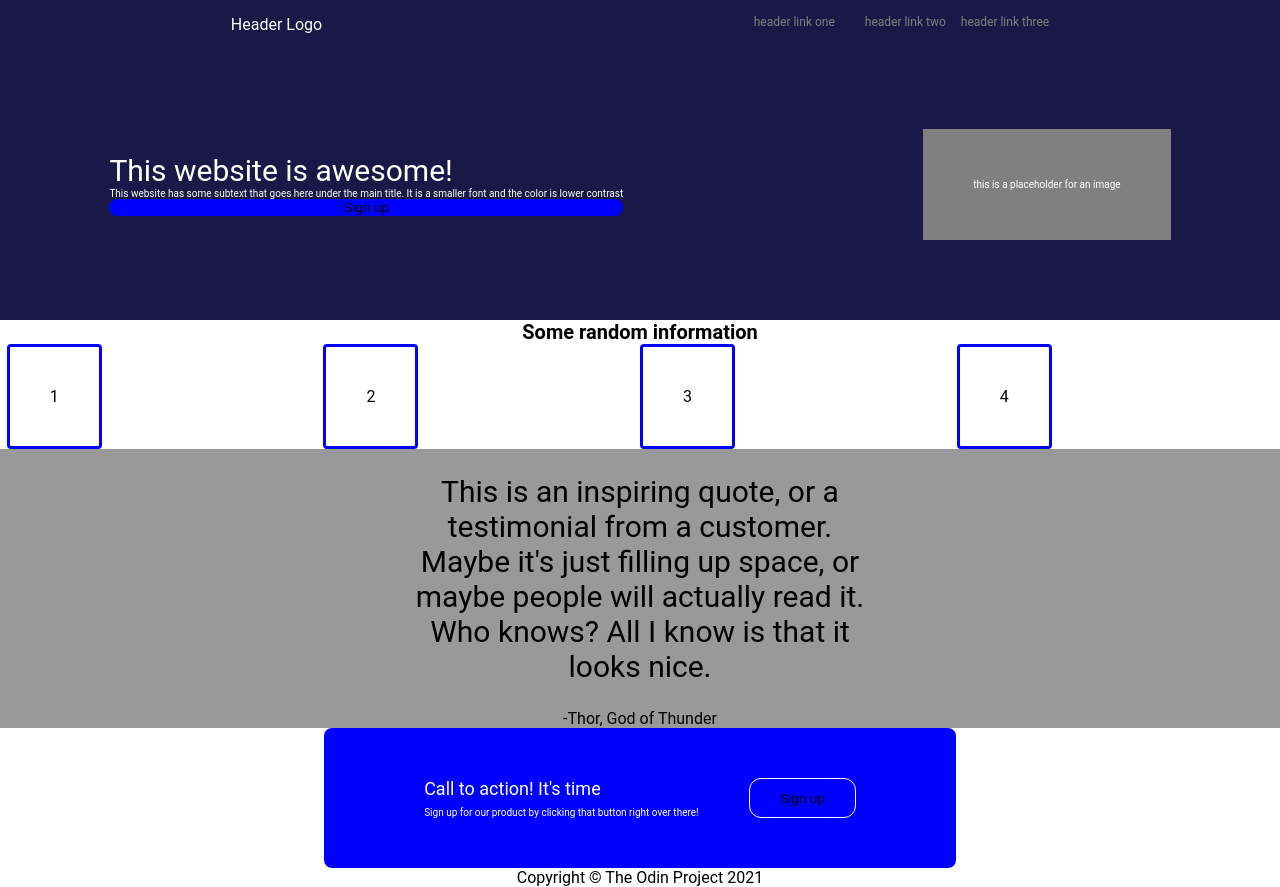
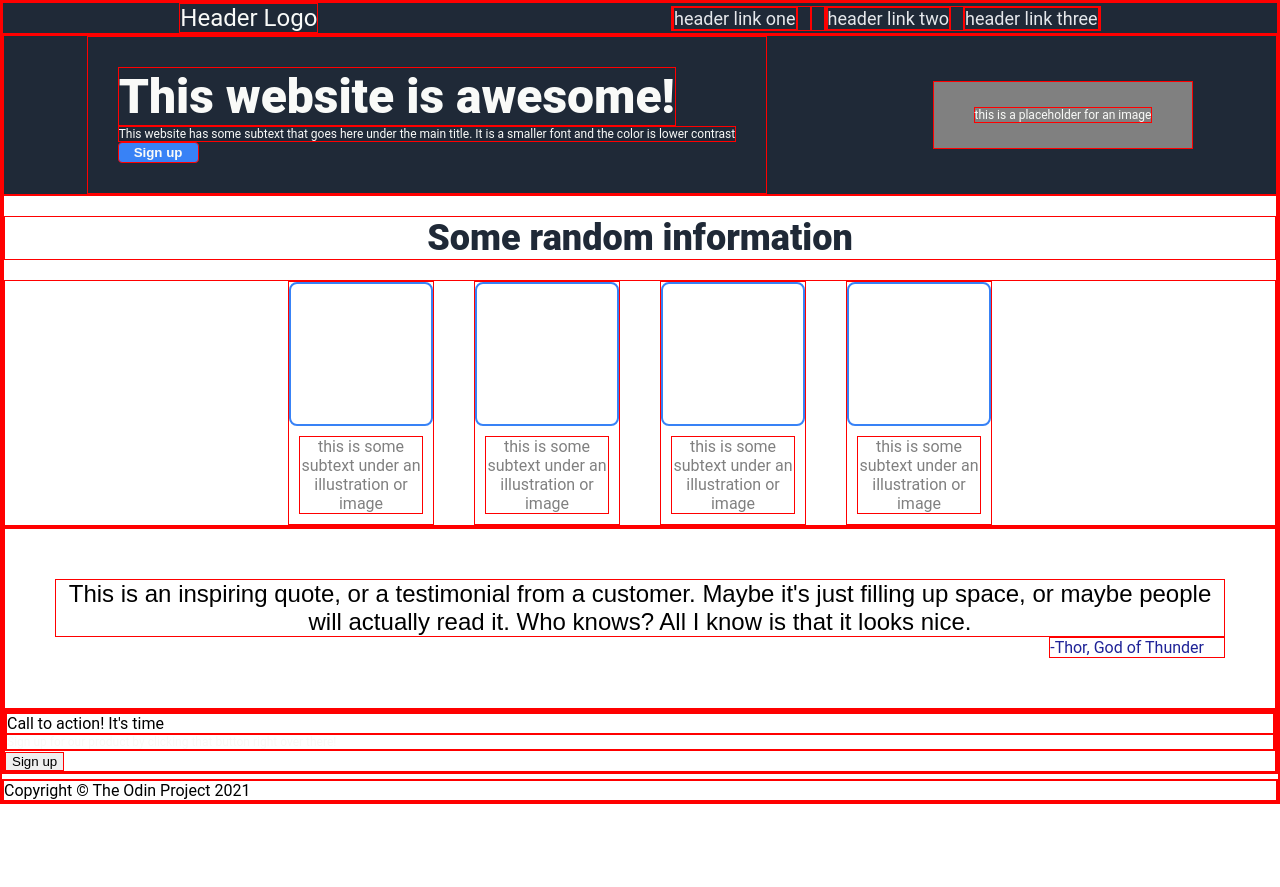
Before and after one commit to LouisFP/Landing-Page, a plain HTML site: page index.html in a window 1280 px wide. After the commit the page ends 804 px from the top, so only its background shows below. Drawn offline with Linux system fonts and the light colour scheme.

Commit message:
Edit index.html and styles.css

```diff
--- a/index.html
+++ b/index.html
@@ -17,38 +17,47 @@
         </ul>
     </div>
     <div class="body">
-    <div class="first">
+    <div class="boxes blue">
         <div class="text">
             <div class="title">This website is awesome!</div>
             <div class="subtext">This website has some subtext that goes here under the
-                main title. It is a smaller font and the color is lower contrast
-            </div>
+                main title. It is a smaller font and the color is lower contrast</div>
             <button class="signup">Sign up</button>
         </div>
         <div class="pholder">
             <div class="subtext">this is a placeholder for an image </div>
         </div>
     </div>
-    <div class="second">
+    <div class="boxes white">
         <div class="title_2">Some random information</div>
             <div class="container">
-                <div class="box">1</div>
-                <div class="subtext">this is some subtext under an illustration or image</div>
-                <div class="box">2</div>
-                <div class="subtext">this is some subtext under an illustration or image</div>
-                <div class="box">3</div>
-                <div class="subtext">this is some subtext under an illustration or image</div>
-                <div class="box">4</div>
-                <div class="subtext">this is some subtext under an illustration or image</div>
+                <div class="total-box">
+                    <div class="box"></div>
+                    <div class="subtext-2">this is some subtext under an illustration or image</div>
+                </div>
+                <div class="total-box">
+                    <div class="box"></div>
+                    <div class="subtext-2">this is some subtext under an illustration or image</div>
+                </div>
+                <div class="total-box">
+                    <div class="box"></div>
+                    <div class="subtext-2">this is some subtext under an illustration or image</div>
+                </div>
+                <div class="total-box">
+                    <div class="box"></div>
+                    <div class="subtext-2">this is some subtext under an illustration or image</div>
+                </div>
             </div>
     </div>
-    <div class="third">
+    <div class="boxes grey">
+        <div class="container-2">
         <div class="quote">This is an inspiring quote, or a testimonial from a customer. Maybe it's just filling up space, or maybe
             people will actually read it. Who knows? All I know is that it looks nice.
         </div>
         <div class="speaker">-Thor, God of Thunder</div>
+        </div>
     </div>
-    <div class="fourth">
+    <div class="boxes white">
         <div class="rectangle">
             <div class="text_2">
             <div class="s-title">Call to action! It's time</div>
--- a/styles.css
+++ b/styles.css
@@ -1,31 +1,36 @@
+/* containers for the whole page */
+
 body {
   font-family: Roboto, sans-serif;
+  min-height: 100vh;
+  margin: 0;
   display: flex;
   flex-direction: column;
-  min-height: 100vh;
-  margin: 0px;
 }
+
+* { border: 1px solid red; }
 
 .body {
   display: flex;
   flex-direction: column;
 }
 
+ .boxes {
+    margin: 0;
+}
+
+/* Header section */
+
 .header {
   display: flex;
   justify-content: space-around;
-  margin: 0px;
-  padding: 15px;
-  background-color: rgb(25, 25, 71);
+  align-items: center;
+  background-color: #1f2937;
 }
 
 .logo {
-  color: white;
-}
-
-a {
-  text-decoration: none;
-  color: grey;
+  font-size: 24px;
+  color: #f9faf8;
 }
 
 ul {
@@ -33,119 +38,120 @@ ul {
   margin: 0;
   padding: 0;
   display: flex;
-  gap: 15px;
-  font-size: 12px;
+  gap: 12px;
 }
 
-.first {
-  display: flex;
-  justify-content: center;
-  align-items: center;
-  background-color: rgb(25, 25, 71);
-  padding: 80px;
-  gap: 300px;
+a {
+  text-decoration: none;
+  color: #e5e7eb;
+  font-size: 18px;
 }
 
-.text {
+/* Hero section */
+
+.boxes.blue {
+  background-color: #1f2937;
   display: flex;
-  flex-direction: column;
+  justify-content: space-around;
+  align-items: center;
 }
 
 .title {
-  font-size: 30px;
-  color: white;
-  flex-wrap: wrap;
-}
-
-.subtext {
-  color: white;
-  font-size: 10px;
-}
-
-.signup {
-  background-color: blue;
-  padding: 5px, 25px;
-  border: none;
-  border-radius: 10px;
+  font-size: 48px;
+  color: #f9faf8;
+  font-weight: 800;
 }
 
 .pholder {
   display: flex;
+  align-items: center;
   background-color: grey;
-  align-items: center;
-  justify-content: center;
-  padding: 50px;
+  font-size: 12px;
+  padding: 25px 40px;
 }
 
-.second {
-  text-align: center;
+.text {
+    display: flex;
+    flex-direction: column;
+    align-items: flex-start;
+    padding: 30px;
 }
 
+.subtext {
+  font-size: 12px;
+  color: #f9faf8;
+}
+
+.signup {
+    background-color: #3882f6;
+    border-radius: 4px;
+    padding: 2px 15px;
+    color: #f9faf8;
+    font-weight: bold;
+}
+
+/* Second section */
+
 .title_2 {
-  font-size: 20px;
-  font-weight: bold;
+    font-size: 36px;
+    font-weight: 800;
+    color: #1f2937;
+    text-align: center;
+    margin: 20px 0px;
 }
 
 .container {
-  display: flex;
-  justify-content: center;
+    text-align: center;
+    display: flex;
+    flex-direction: row;
+    justify-content: center;
+    gap: 40px;
 }
 
 .box {
-    border: 3px solid blue;
-    border-radius: 4px;
-    padding: 40px;
+    border: 2px solid #3882f6;
+    padding: 70px;
+    border-radius: 8px;
 }
 
-.third,
-.fourth {
-  display: flex;
-  align-items: center;
-  justify-content: center;
+.total-box {
+    display: flex;
+    flex-direction: column;
+    flex: 0 1 0;
 }
 
-.third {
-  flex-direction: column;
-  background-color: rgb(153, 153, 153);
+.subtext-2 {
+    color: grey;
+    margin: 10px;
+}
+
+/* Third section */
+
+.boxes .grey {
+    display: flex;
+    background-color: #e5e7eb;
 }
 
 .quote {
-  font-size: 30px;
-  text-align: center;
-  margin: 25px 400px;
+    font-size: 24px;
+    font-family: "Light Italic", sans-serif;
+    text-align: center;
 }
 
-.rectangle {
-  background-color: blue;
-  padding: 50px 100px;
-  display: flex;
-  justify-content: space-around;
-  border-radius: 8px;
-  gap: 50px;
+.speaker {
+    color: #1f2397;
+    align-self: flex-end;
+    padding-right: 20px;
 }
 
-.signup_2 {
-  background-color: blue;
-  border: 1px solid white;
-  border-radius: 12px;
-  padding: 0px 30px;
+.container-2 {
+    display: flex;
+    flex-direction: column;
+    padding: 50px;
 }
 
-.text_2 {
-  display: flex;
-  flex-direction: column;
-  align-items: flex-start;
-}
-
-.s-title {
-  color: white;
-  font-size: 18px;
-  margin-bottom: 8px;
-}
+/* Footer */
 
 .footer {
-  display: flex;
-  justify-content: center;
-  align-items: center;
   margin-top: auto;
 }
```
